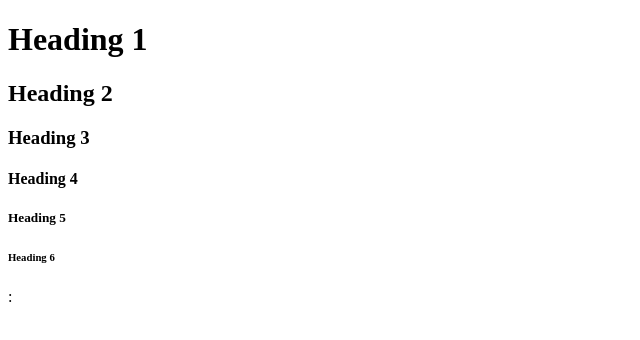
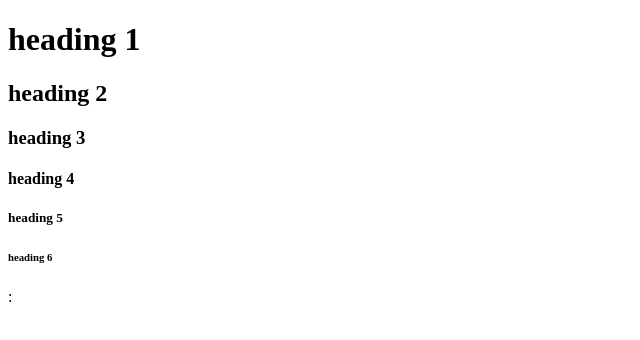
Before and after one commit to padmakn7/GITAssignment1Repo, a plain HTML site: page Exercise9/index.html in a window 1280 px wide. Shown: the whole page, without its empty margins (0-640 px from the left). Drawn offline with Linux system fonts and the light colour scheme.

Commit message:
made changes to index.html

```diff
--- a/Exercise9/index.html
+++ b/Exercise9/index.html
@@ -2,12 +2,12 @@
 <html>
 <body>
 
-<h1>Heading 1</h1>
-<h2>Heading 2</h2>
-<h3>Heading 3</h3>
-<h4>Heading 4</h4>
-<h5>Heading 5</h5>
-<h6>Heading 6</h6>
+<h1>heading 1</h1>
+<h2>heading 2</h2>
+<h3>heading 3</h3>
+<h4>heading 4</h4>
+<h5>heading 5</h5>
+<h6>heading 6</h6>
 
 </body>
 </html>:
```
